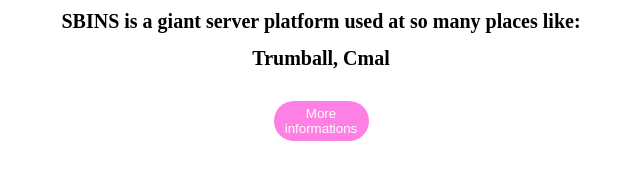
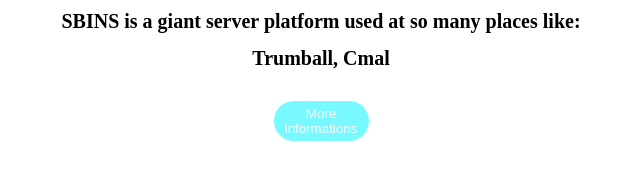
Before and after one commit to Clarot345/sbins, a plain HTML site: page index.html in a window 1280 px wide. Shown: the part 123-302 px from the top of the page, without its empty margins (319-959 px from the left). Drawn offline with Linux system fonts and the light colour scheme.

Commit message:
Update style.css

```diff
--- a/style.css
+++ b/style.css
@@ -15,7 +15,7 @@
 #wiki-a{
 
 border: none;
-  background-color: #FF76E2EB;
+  background-color: #78f8ff;
   color: white;
   height: 40px;
   width: 95px;
```
